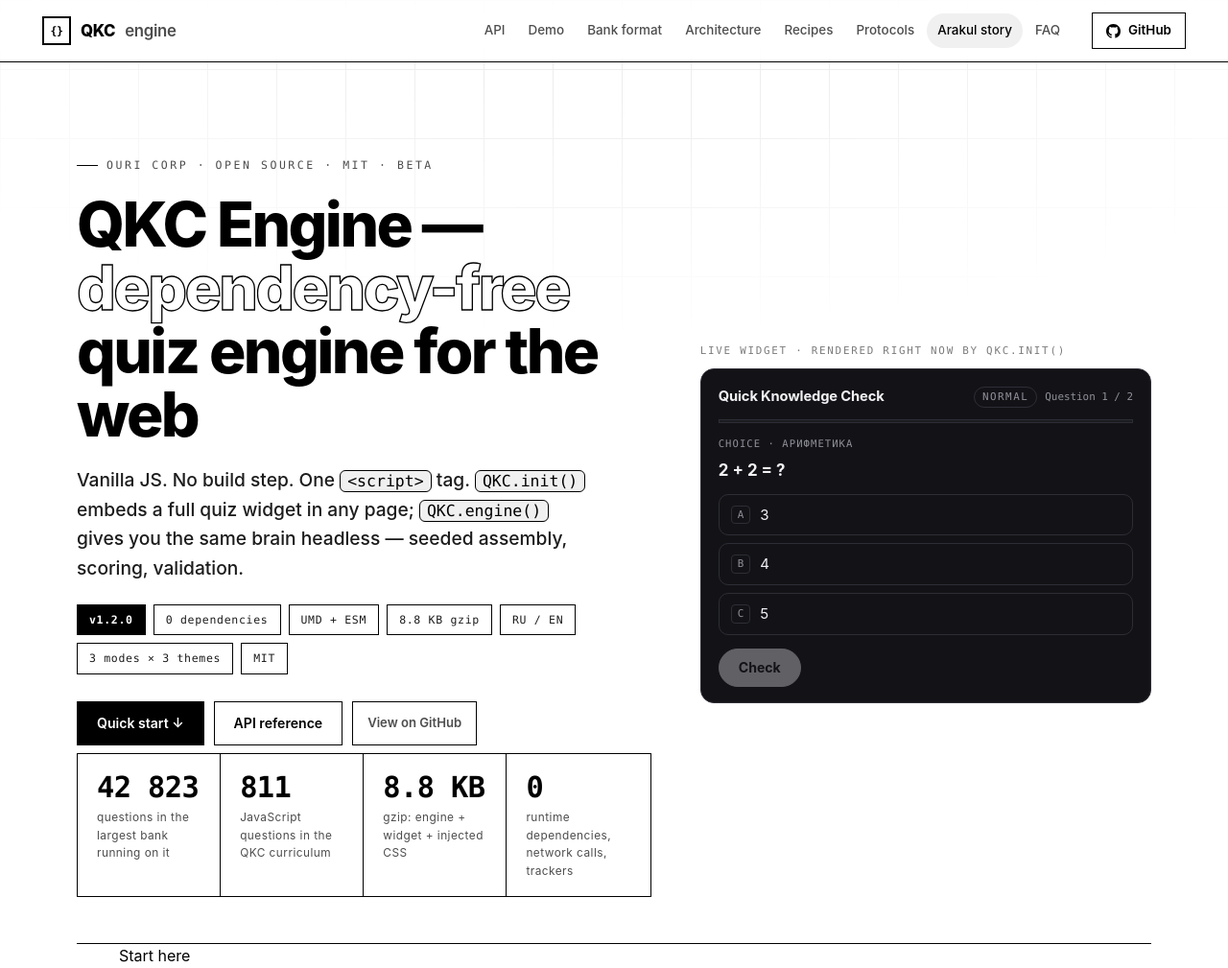
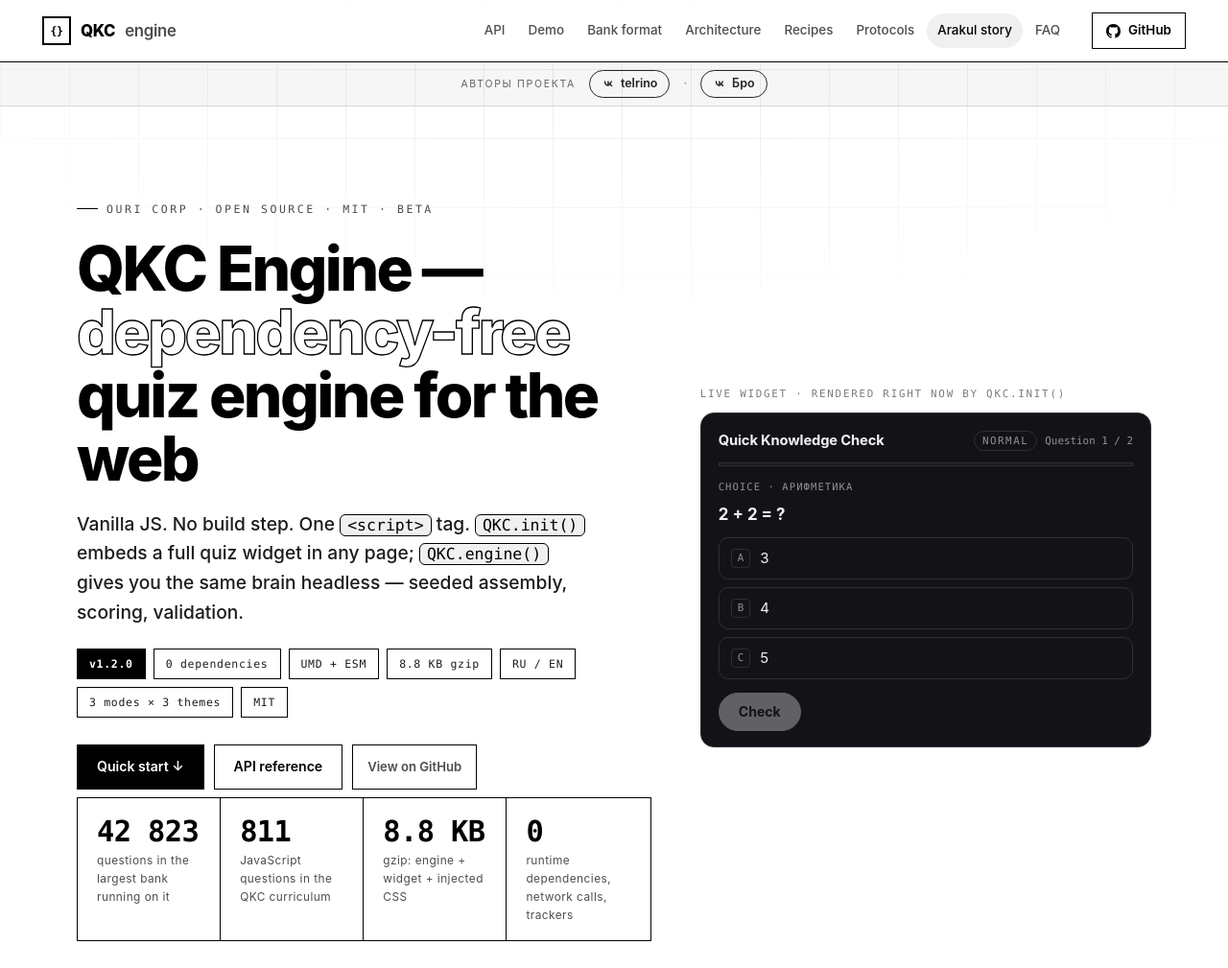
Before and after one commit to spaj7468-cell/qkc-engine, a website: page index.html in a window 1280 px wide. Shown: the top 1009 px of the page at 96% size. Drawn offline with Linux system fonts and the light colour scheme.

Commit message:
Авторы проекта: блок сверху главных страниц + текст хардкодом в страницах
- полоса «Авторы проекта» (telrino, Бро) добавлена СВЕРХУ: index.html всех
  сайтов и все 245 сгенерированных страниц qkc (код лежит буквально в HTML);
- в qkc/index.html текст блока захардкожен (без data-i18n), чтобы не зависеть
  от кэша словарей; ключи foot.authors/authors.* из i18n.js убраны;
- sw.js: CACHE ouri-v1.5.0 -> ouri-v1.6.0, чтобы офлайн-кэш PWA обновился;
- an-unknown-project: полоса внутри .layout (grid-column:1/-1), т.к. шапка fixed.

Authors strip added at the TOP of main pages; text hardcoded in pages.

```diff
--- a/index.html
+++ b/index.html
@@ -57,6 +57,21 @@
     </div>
   </div>
 </header>
+<!-- OuRi AUTHORS TOP · авторы проекта сверху · ouri-authors-top -->
+<div id="ouri-authors-top" role="group" aria-label="Авторы проекта"
+     style="display:flex;flex-wrap:wrap;gap:6px 14px;align-items:center;justify-content:center;
+            padding:8px 14px;border-bottom:1px solid rgba(128,128,128,.28);
+            background:rgba(128,128,128,.07);font-size:12.5px;line-height:1.5;
+            text-align:center;color:inherit">
+  <span style="font-size:10.5px;letter-spacing:.16em;text-transform:uppercase;opacity:.6">
+    Авторы проекта</span>
+  <a href="https://vk.ru/telrino" target="_blank" rel="noopener noreferrer"
+     title="Автор: telrino — ВКонтакте" style="display:inline-flex;align-items:center;gap:6px;padding:4px 12px;border:1px solid currentColor;border-radius:999px;text-decoration:none;font-weight:600;opacity:.85;max-width:100%"><svg width="14" height="14" viewBox="0 0 24 24" aria-hidden="true" focusable="false" style="flex:none"><path fill="currentColor" d="M12.79 17.04c-5.14 0-8.08-3.52-8.2-9.38h2.58c.08 4.3 1.98 6.12 3.48 6.5V7.66h2.43v3.71c1.48-.16 3.03-1.86 3.55-3.71h2.43a6.4 6.4 0 0 1-2.94 4.67 6.66 6.66 0 0 1 3.42 4.71h-2.67c-.42-1.32-1.47-2.34-3.79-2.58v2.58h-.29Z"/></svg><span>telrino</span></a>
+  <span aria-hidden="true" style="opacity:.45">&middot;</span>
+  <a href="https://vk.ru/id920684081" target="_blank" rel="noopener noreferrer"
+     title="Соавтор: Бро — ВКонтакте" style="display:inline-flex;align-items:center;gap:6px;padding:4px 12px;border:1px solid currentColor;border-radius:999px;text-decoration:none;font-weight:600;opacity:.85;max-width:100%"><svg width="14" height="14" viewBox="0 0 24 24" aria-hidden="true" focusable="false" style="flex:none"><path fill="currentColor" d="M12.79 17.04c-5.14 0-8.08-3.52-8.2-9.38h2.58c.08 4.3 1.98 6.12 3.48 6.5V7.66h2.43v3.71c1.48-.16 3.03-1.86 3.55-3.71h2.43a6.4 6.4 0 0 1-2.94 4.67 6.66 6.66 0 0 1 3.42 4.71h-2.67c-.42-1.32-1.47-2.34-3.79-2.58v2.58h-.29Z"/></svg><span>Бро</span></a>
+</div>
+
 
 <nav class="drawer" id="drawer" aria-label="All sections">
   <div class="drawer__tools">
```
